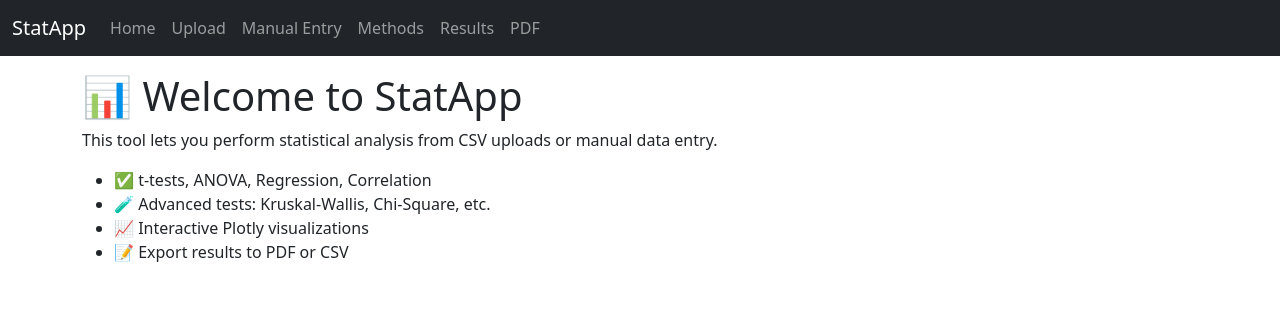
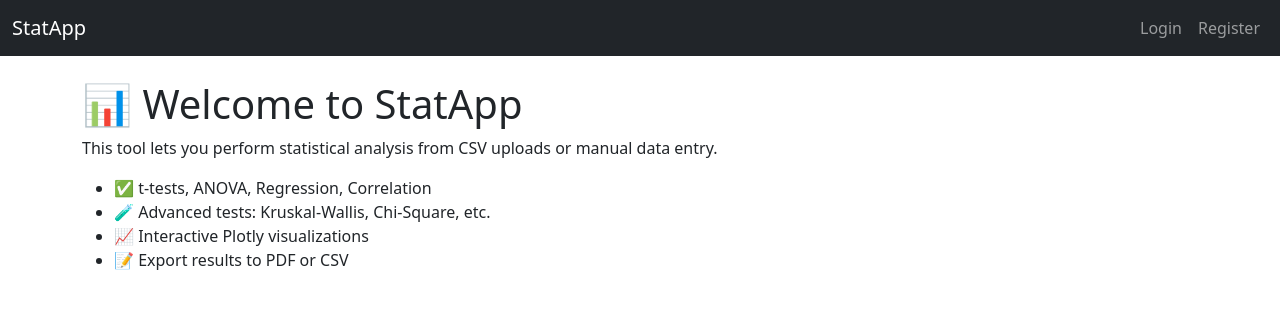
Before and after one commit to Kidanedg/stat-decision-maker, a Flask app: page / in a window 1280 px wide. Shown: the top 309 px of the page. Run offline with Flask 3, Linux system fonts and the light colour scheme.

Commit message:
Update base.html

```diff
--- a/templates/base.html
+++ b/templates/base.html
@@ -2,42 +2,36 @@
 <html lang="en">
 <head>
   <meta charset="UTF-8">
-  <title>📊 Stat Decision Maker</title>
-  <meta name="viewport" content="width=device-width, initial-scale=1">
+  <title>Statistical App</title>
   <link href="https://cdn.jsdelivr.net/npm/bootstrap@5.3.0/dist/css/bootstrap.min.css" rel="stylesheet">
 </head>
 <body>
-
-<nav class="navbar navbar-expand-lg navbar-dark bg-dark fixed-top">
+<nav class="navbar navbar-expand-lg navbar-dark bg-dark">
   <div class="container-fluid">
     <a class="navbar-brand" href="{{ url_for('home') }}">StatApp</a>
-    <button class="navbar-toggler" type="button" data-bs-toggle="collapse" data-bs-target="#navbarNav">
-      <span class="navbar-toggler-icon"></span>
-    </button>
-    <div class="collapse navbar-collapse" id="navbarNav">
-      <ul class="navbar-nav me-auto mb-2 mb-lg-0">
-        <li class="nav-item"><a class="nav-link" href="{{ url_for('home') }}">Home</a></li>
-        <li class="nav-item"><a class="nav-link" href="{{ url_for('upload') }}">Upload</a></li>
-        <li class="nav-item"><a class="nav-link" href="{{ url_for('manual_entry') }}">Manual Entry</a></li>
-        <li class="nav-item"><a class="nav-link" href="{{ url_for('methods') }}">Methods</a></li>
+    <div class="collapse navbar-collapse">
+      <ul class="navbar-nav ms-auto">
+        {% if current_user.is_authenticated %}
         <li class="nav-item"><a class="nav-link" href="{{ url_for('results') }}">Results</a></li>
         <li class="nav-item"><a class="nav-link" href="{{ url_for('download_pdf') }}">PDF</a></li>
+        <li class="nav-item"><a class="nav-link" href="{{ url_for('logout') }}">Logout</a></li>
+        {% else %}
+        <li class="nav-item"><a class="nav-link" href="{{ url_for('login') }}">Login</a></li>
+        <li class="nav-item"><a class="nav-link" href="{{ url_for('register') }}">Register</a></li>
+        {% endif %}
       </ul>
     </div>
   </div>
 </nav>
-
-<div class="container mt-5 pt-4">
+<div class="container mt-4">
   {% with messages = get_flashed_messages() %}
     {% if messages %}
-      {% for msg in messages %}
-        <div class="alert alert-info">{{ msg }}</div>
+      {% for message in messages %}
+        <div class="alert alert-warning">{{ message }}</div>
       {% endfor %}
     {% endif %}
   {% endwith %}
   {% block content %}{% endblock %}
 </div>
-
-<script src="https://cdn.jsdelivr.net/npm/bootstrap@5.3.0/dist/js/bootstrap.bundle.min.js"></script>
 </body>
 </html>
```
